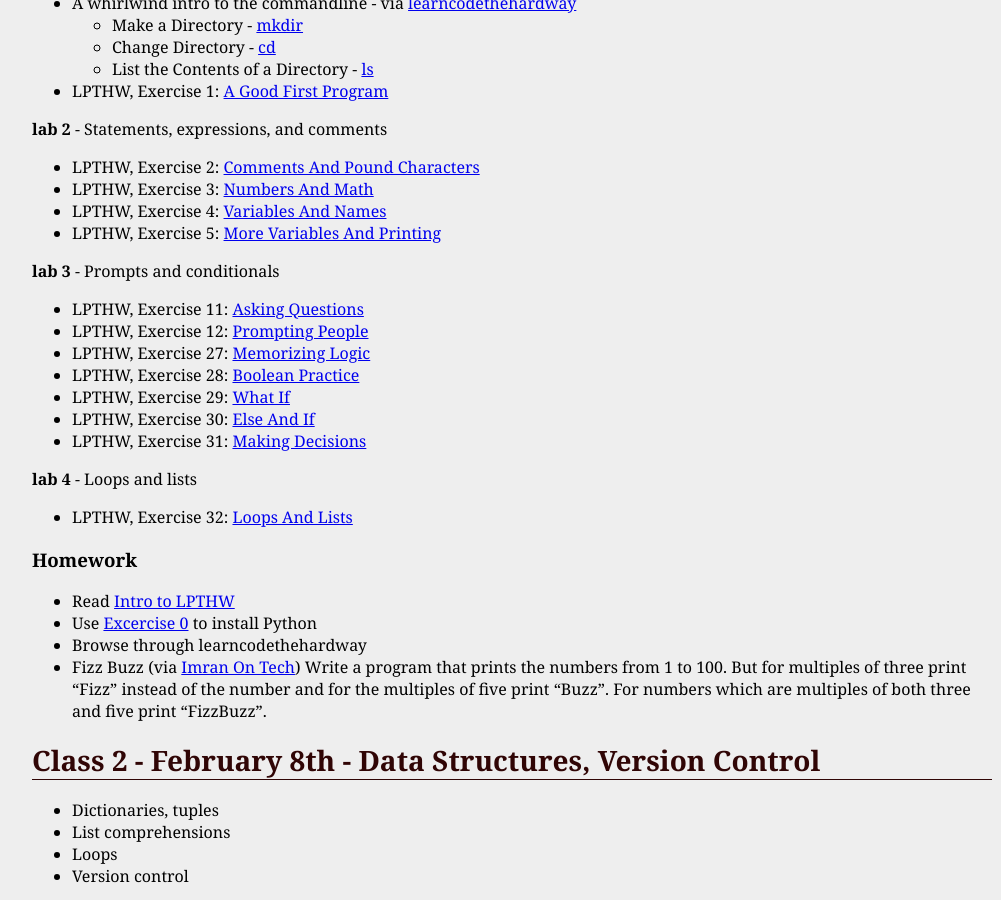
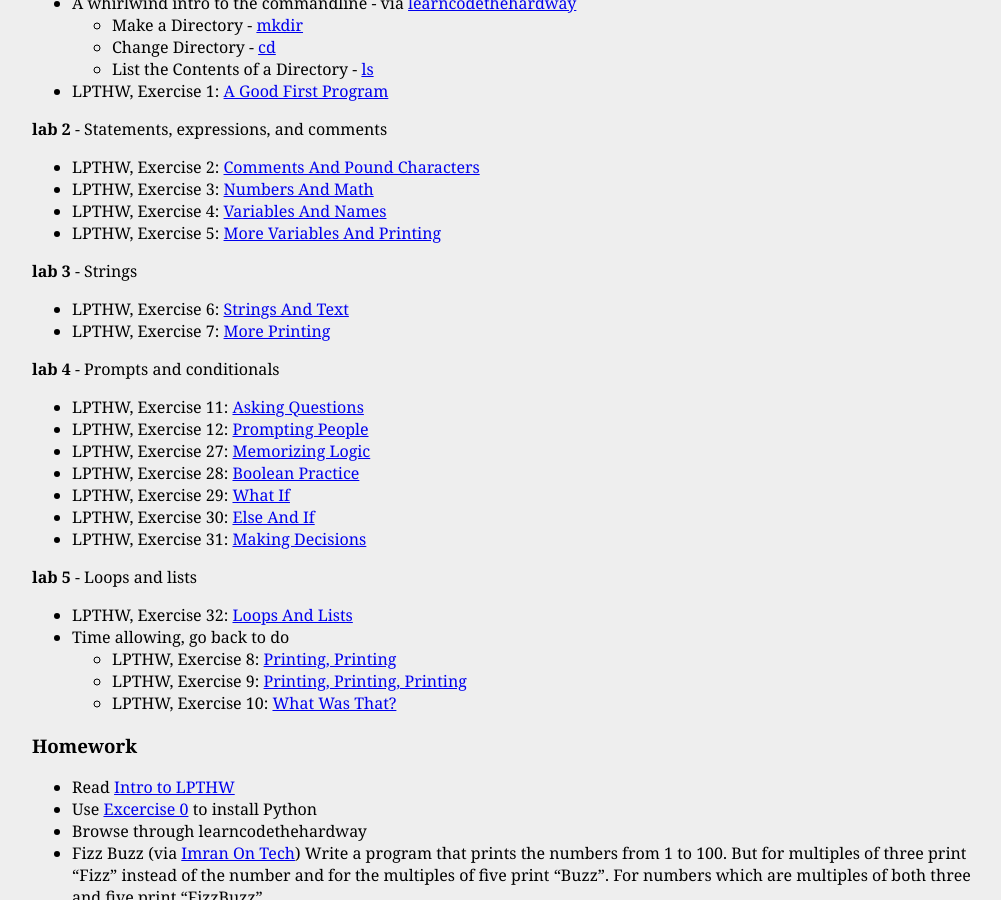
Before and after one commit to jversoza/MTEC2002, a Jekyll site: the page built from programming-foundations-2012-spring.markdown, in a window 1280 px wide and 900 px high, scrolled down 753 px. Shown: the whole window, without its empty margins (128-1129 px from the left). Built offline with Jekyll 4.4.1, drawn with Linux system fonts in a browser that asks for light colours.

Commit message:
exercise for lab 3 - strings... cleaned up hw, missing labs

```diff
--- a/programming-foundations-2012-spring.markdown
+++ b/programming-foundations-2012-spring.markdown
@@ -36,7 +36,11 @@
 * LPTHW, Exercise 4: [Variables And Names](http://learnpythonthehardway.org/book/ex4.html)
 * LPTHW, Exercise 5: [More Variables And Printing](http://learnpythonthehardway.org/book/ex5.html)
 
-__lab 3__ - Prompts and conditionals
+__lab 3__ - Strings
+* LPTHW, Exercise 6: [Strings And Text](http://learnpythonthehardway.org/book/ex6.html)
+* LPTHW, Exercise 7: [More Printing](http://learnpythonthehardway.org/book/ex7.html)
+
+__lab 4__ - Prompts and conditionals
 * LPTHW, Exercise 11: [Asking Questions](http://learnpythonthehardway.org/book/ex11.html)
 * LPTHW, Exercise 12: [Prompting People](http://learnpythonthehardway.org/book/ex12.html)
 * LPTHW, Exercise 27: [Memorizing Logic](http://learnpythonthehardway.org/book/ex27.html)
@@ -45,8 +49,12 @@
 * LPTHW, Exercise 30: [Else And If](http://learnpythonthehardway.org/book/ex30.html)
 * LPTHW, Exercise 31: [Making Decisions](http://learnpythonthehardway.org/book/ex31.html)
 
-__lab 4__ - Loops and lists
+__lab 5__ - Loops and lists
 * LPTHW, Exercise 32: [Loops And Lists](http://learnpythonthehardway.org/book/ex32.html)
+* Time allowing, go back to do
+	* LPTHW, Exercise 8: [Printing, Printing](http://learnpythonthehardway.org/book/ex8.html)
+	* LPTHW, Exercise 9: [Printing, Printing, Printing](http://learnpythonthehardway.org/book/ex9.html)
+	* LPTHW, Exercise 10: [What Was That?](http://learnpythonthehardway.org/book/ex10.html)
 
 
 ###Homework
```
